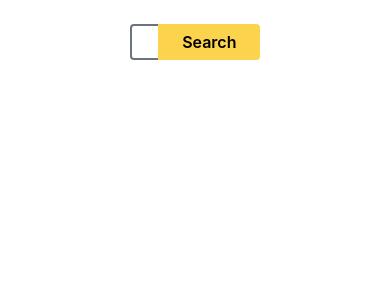
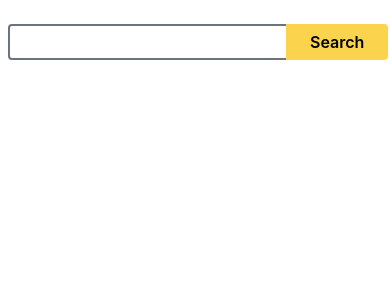
Before and after one commit to ShahedAhmadAhadi/ImageSearchingSite-React002, a React (Create React App) app: page / in a window 390 px wide. Shown: the top 300 px of the page. Built offline with nearby package versions, Linux system fonts and the light colour scheme.

Commit message:
enter event, responsiveness

```diff
--- a/src/components/main.js
+++ b/src/components/main.js
@@ -29,7 +29,7 @@ class main extends Component {
     }
 
     render() {
-        let wrap = "place-content-start place-items-center grid grid-cols-8 gap-2 col-start-1 col-end-13 pt-10";
+        let wrap = "place-content-start place-items-center grid 2xl:grid-cols-12 xl:grid-cols-10 lg:grid-cols-8 md:grid-cols-6 sm:grid-cols-4 grid-cols-3 gap-2 col-start-1 col-end-13 pt-10";
         let load = "col-start-1 col-end-9 justify-center text-gray-300 mt-48 font-semibold text-3xl";
         let noResult = Array.isArray(this.state.data) && this.state.data == false;
         return (
--- a/src/components/search.js
+++ b/src/components/search.js
@@ -19,11 +19,19 @@ class Search extends Component {
         })
     }
 
+    enter = (e) => {
+        console.log(e)
+        if(e.charCode === 13){
+            this.props.search(this.state.value)
+
+        }
+    }
+
     render() {
         return (
-            <div className="col-start-1 col-end-13 text-center pt-4">
-                <input type="search" value={this.state.value} onChange={this.write} ref={this.props.inputRef} className='border-2 p-1 pr-24 w-1/3 rounded outline-none focus:border-gray-500'/>
-                <button className="bg-yellow-300 py-1.5 outline-none px-6 font-semibold -ml-24 rounded-r hover:bg-yellow-400" onClick={()=> this.props.search(this.state.value)}>Search</button>
+            <div className="col-start-1 col-end-13 sm:text-center box-border pt-4">
+                <input type="search" value={this.state.value} onChange={this.write} onKeyPress={this.enter} ref={this.props.inputRef} className='border-2 m-0 p-1 pr-24 lg:w-1/3 md:w-2/4 sm:w-3/4 w-full rounded outline-none focus:border-gray-500'/>
+                <button className="bg-yellow-300 absolute py-1.5 px-6 font-semibold -ml-24 rounded-r hover:bg-yellow-400" onClick={()=> this.props.search(this.state.value)}>Search</button>
             </div>
         )
     }
```
